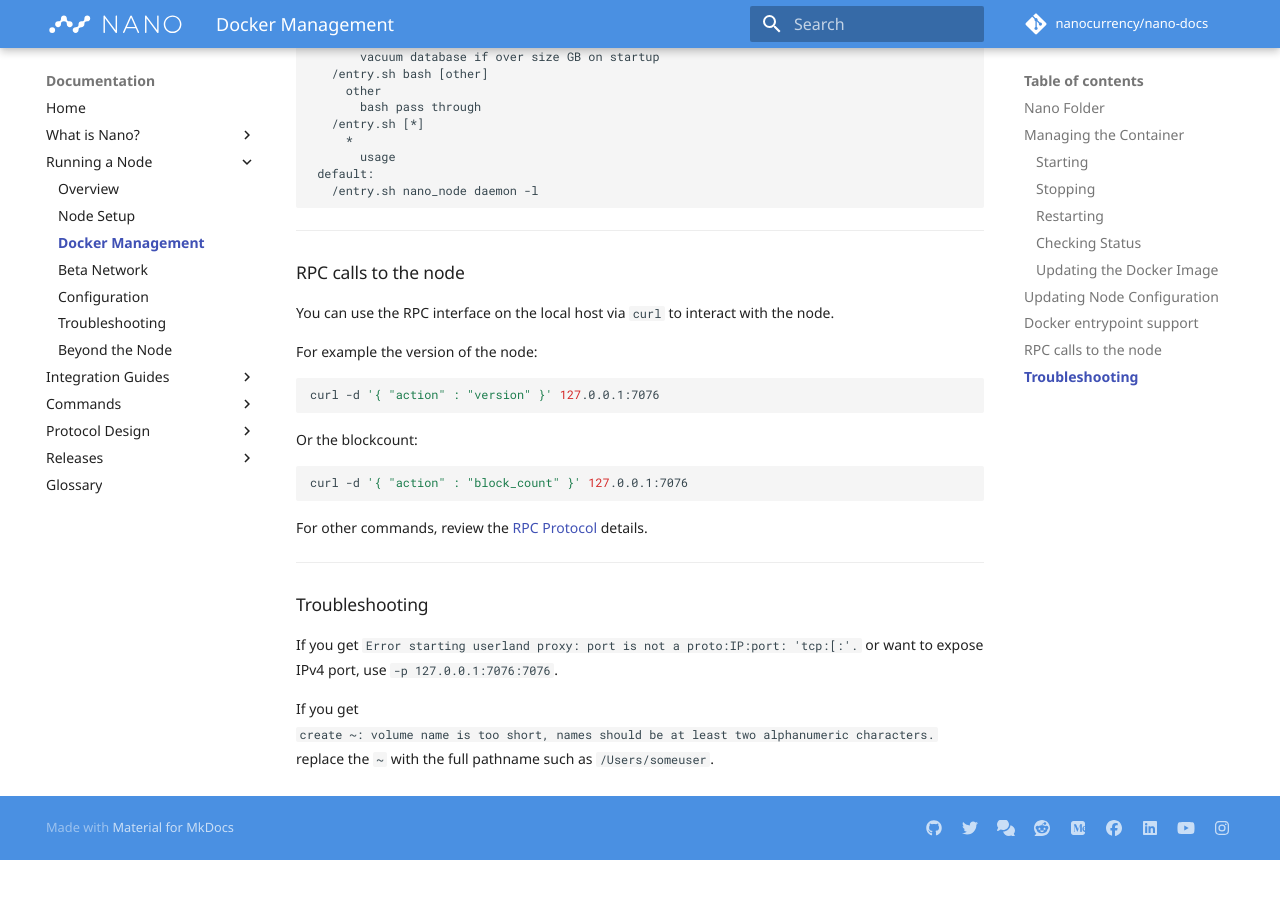
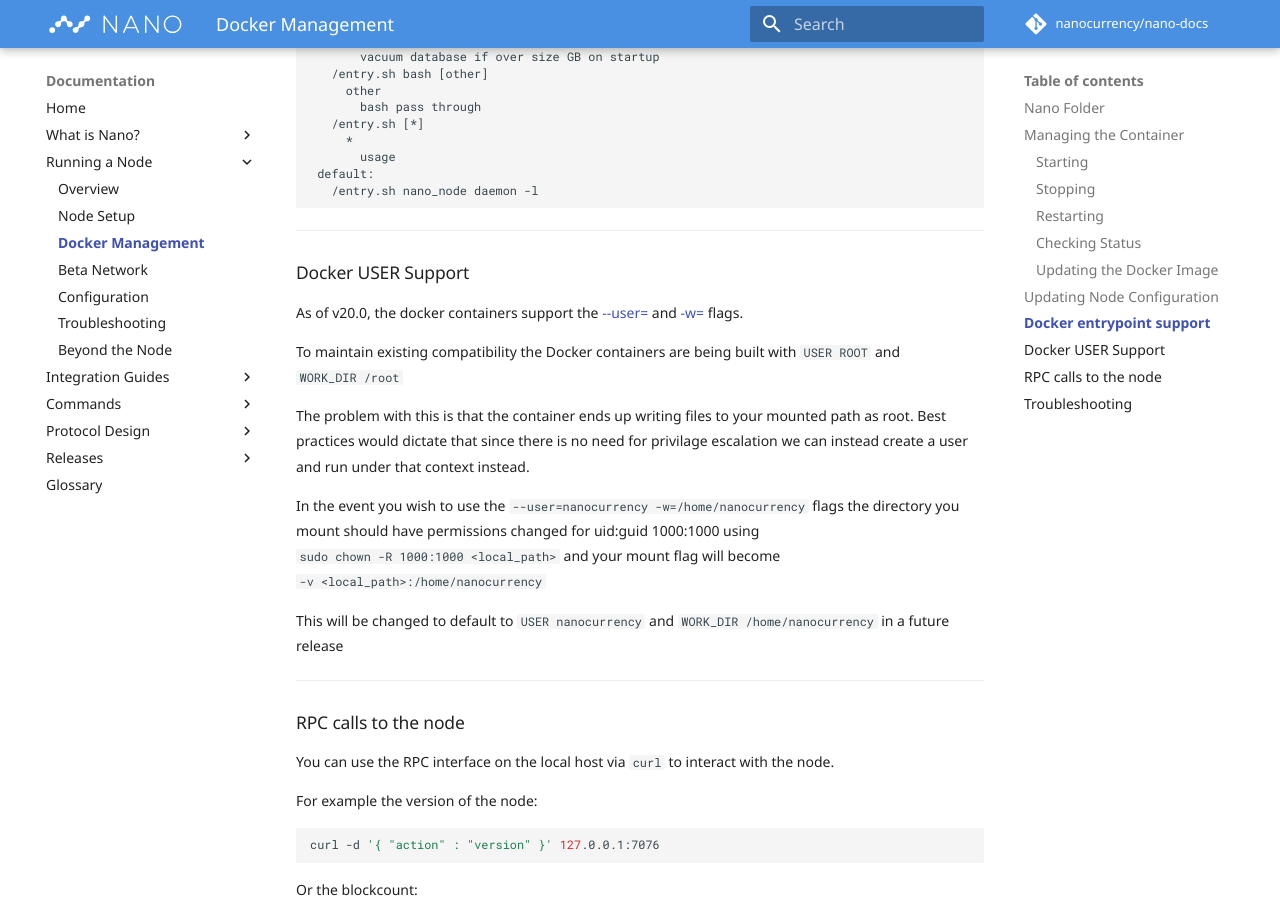
Before and after one commit to nanocurrency/nano-docs, an MkDocs documentation site: the page built from docs/running-a-node/docker-management.md, in a window 1280 px wide and 900 px high, scrolled down 4012 px. Built offline with MkDocs 1.6.1 and Material for MkDocs 9.7.7, drawn with Linux system fonts in a browser that asks for light colours; comment, search, counter and statistics services are not loaded; before the commit the page ends 4872 px from its top, so only the background shows below that.

Commit message:
Docker USER Support information added closes #149

````diff
--- a/docs/running-a-node/docker-management.md
+++ b/docs/running-a-node/docker-management.md
@@ -165,6 +165,20 @@
 ```
 ---
 
+### Docker USER Support
+
+As of v20.0, the docker containers support the [--user=](https://docs.docker.com/engine/reference/run/#user) and [-w=](https://docs.docker.com/engine/reference/run/#workdir) flags.
+
+To maintain existing compatibility the Docker containers are being built with `USER ROOT` and `WORK_DIR /root`
+
+The problem with this is that the container ends up writing files to your mounted path as root. Best practices would dictate that since there is no need for privilage escalation we can instead create a user and run under that context instead.
+
+In the event you wish to use the `--user=nanocurrency -w=/home/nanocurrency` flags the directory you mount should have permissions changed for uid:guid 1000:1000 using `sudo chown -R 1000:1000 <local_path>` and your mount flag will become `-v <local_path>:/home/nanocurrency`
+
+This will be changed to default to `USER nanocurrency` and `WORK_DIR /home/nanocurrency` in a future release
+
+---
+
 ### RPC calls to the node
 
 You can use the RPC interface on the local host via `curl` to interact with the node.
````
